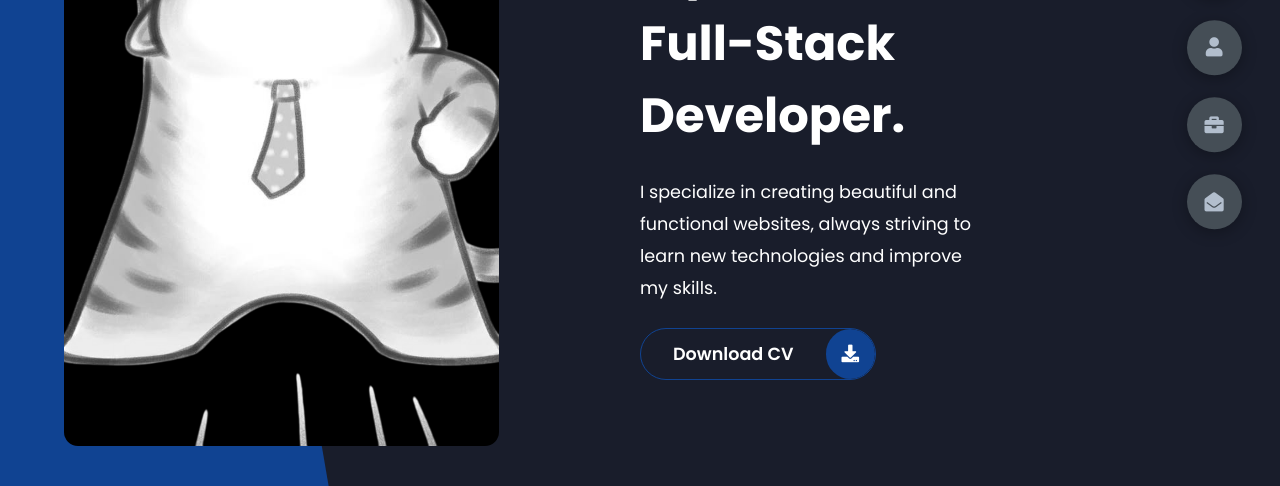
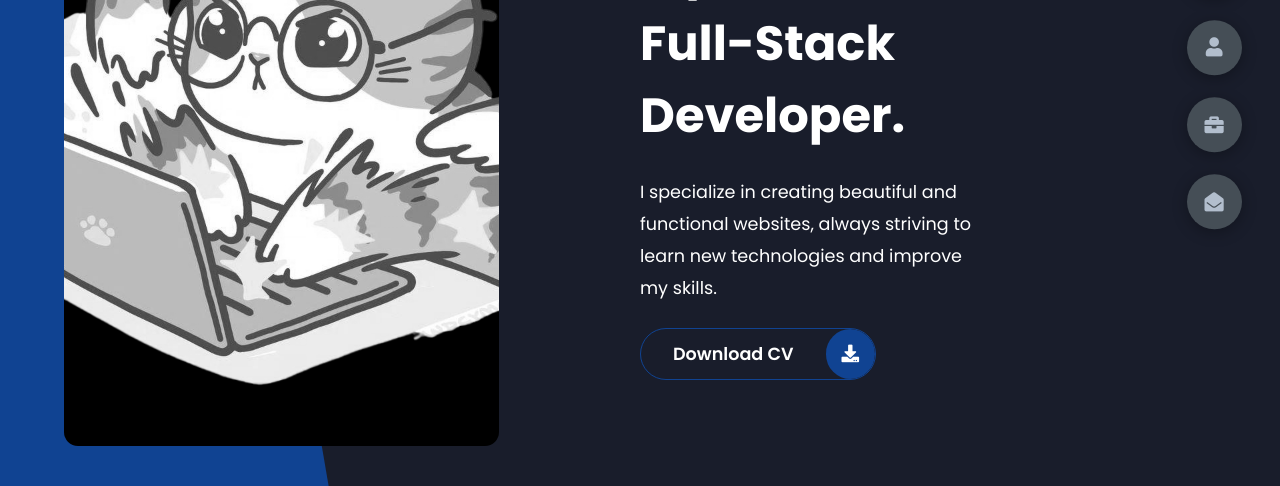
Before and after one commit to Sh1nAh/Portfolio, a plain HTML site: page index.html in a window 1280 px wide. Shown: the part 314-800 px from the top of the page. Drawn offline with Linux system fonts and the light colour scheme.

Commit message:
changed profile

```diff
--- a/index.html
+++ b/index.html
@@ -18,7 +18,7 @@
             <div class="left-header">
                 <div class="h-shape"></div>
                 <div class="image">
-                    <img src="img/KNNA2.png" alt="">
+                    <img src="img/KNNA4.png" alt="">
                 </div>
             </div>
             <div class="right-header">
```
Also changed, not shown: img/KNNA.jpg (deleted).
